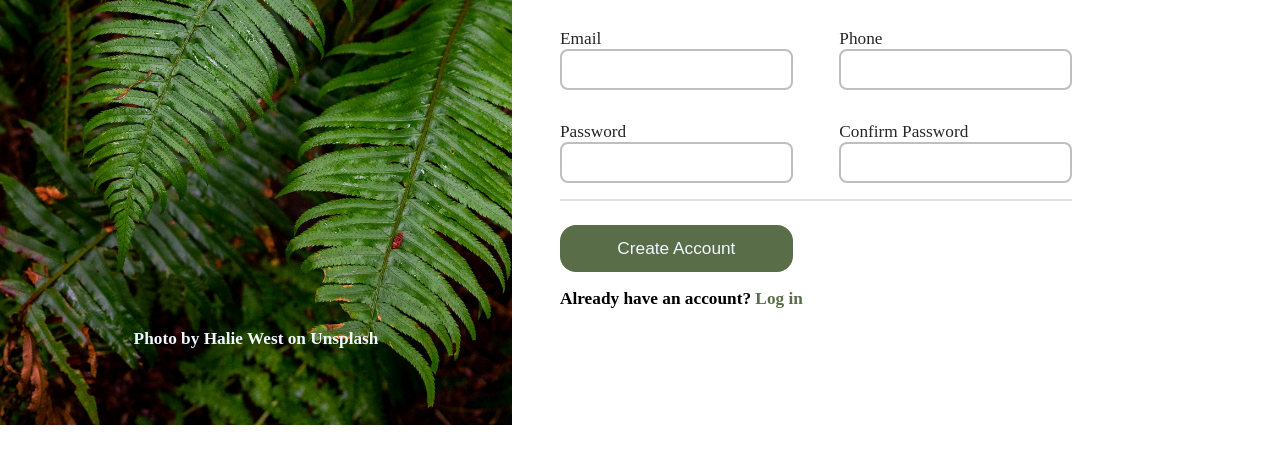
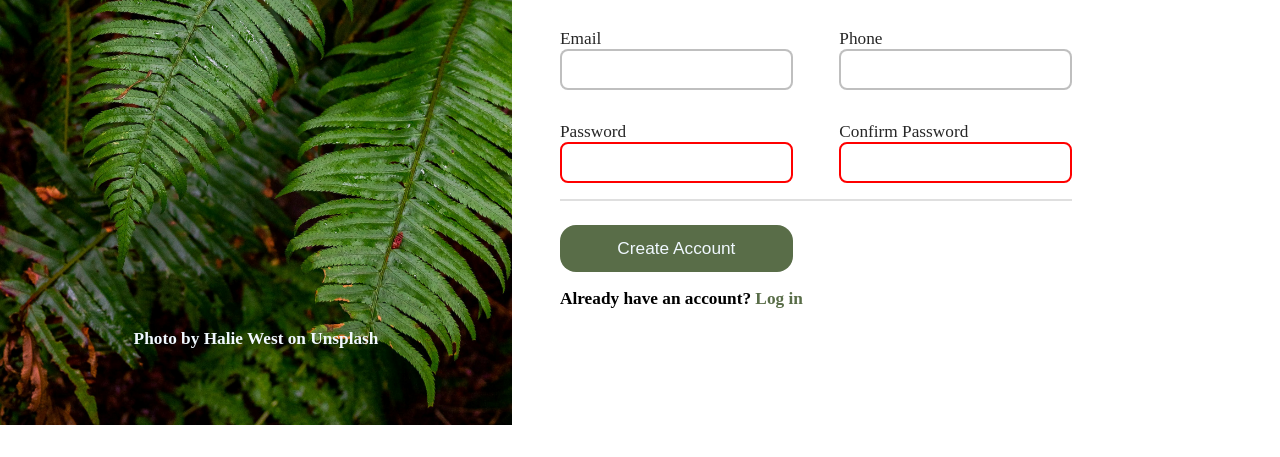
Before and after one commit to gsytnik/odin-signup-form, a plain HTML site: page index.html in a window 1280 px wide. Shown: the part 343-800 px from the top of the page. Drawn offline with Linux system fonts and the light colour scheme.

Commit message:
im calling it here. form validation html side added.

```diff
--- a/index.html
+++ b/index.html
@@ -35,19 +35,19 @@
                 </div>
                 <div>
                     <label for="emailAddr">Email</label>
-                    <input type="email" id="emailAddr">
+                    <input type="email" id="emailAddr" pattern="[0-9A-Za-z]+@[0-9A-Za-z]+">
                 </div>
                 <div>
                     <label for="phone">Phone</label>
-                    <input type="tel" id="phone">
+                    <input type="tel" id="phone" pattern="[0-9]{10}">
                 </div>
                 <div>
                     <label for="pwdCreation">Password</label>
-                    <input type="password" id="pwdCreation">
+                    <input type="password" id="pwdCreation"  minlength="8" required>
                 </div>
                 <div>
                     <label for="pwdConfirm">Confirm Password</label>
-                    <input type="password" id="pwdConfirm">
+                    <input type="password" id="pwdConfirm" minlength="8" required>
                 </div>
             </div>
             <button>Create Account</button>
--- a/styles/style.css
+++ b/styles/style.css
@@ -156,3 +156,7 @@ input {
     position: relative;
     margin-top: calc(-2rem - 5vw);
 }
+
+input:invalid {
+    border-color: red;
+}
```
